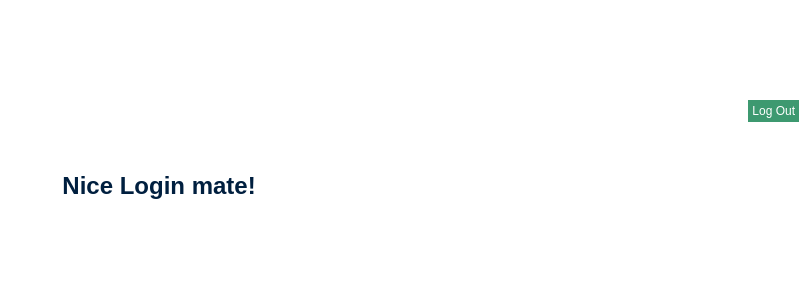
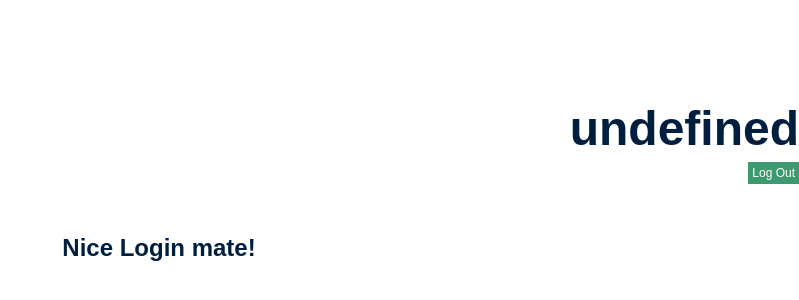
Before and after one commit to nythony/PiC-MAP, a website: page public/views/UserHomePage.html in a window 1280 px wide. Shown: the whole page, without its empty margins (481-1280 px from the left). Drawn offline with Linux system fonts and the light colour scheme.

Commit message:
I have no idea what I'm doing

```diff
--- a/public/views/UserHomePage.html
+++ b/public/views/UserHomePage.html
@@ -26,7 +26,7 @@
     <div id="header">
         <h1>
             <script type="text/javascript">
-                var username = <%- JSON.stringify(username) %>;
+                var username = JSON.stringify(username)
                 document.write(username)
             </script>
         </h1>
```
